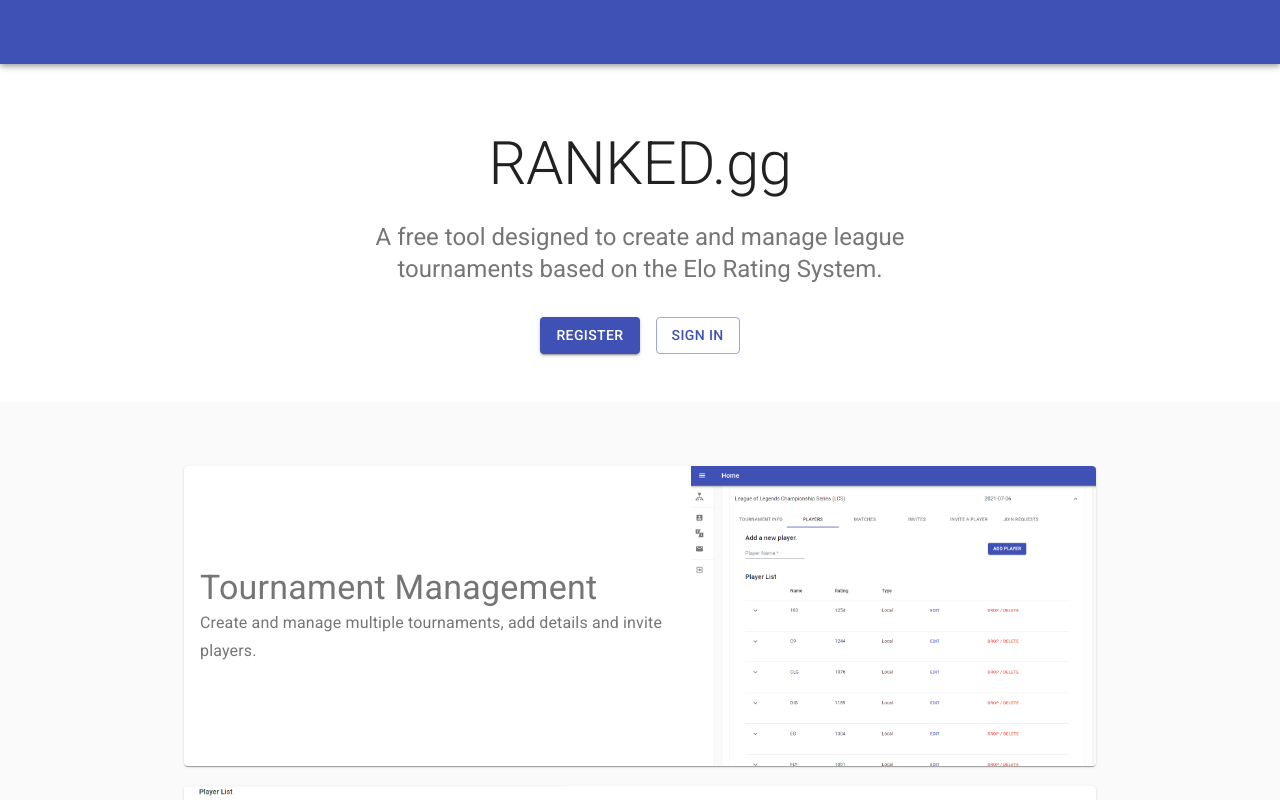
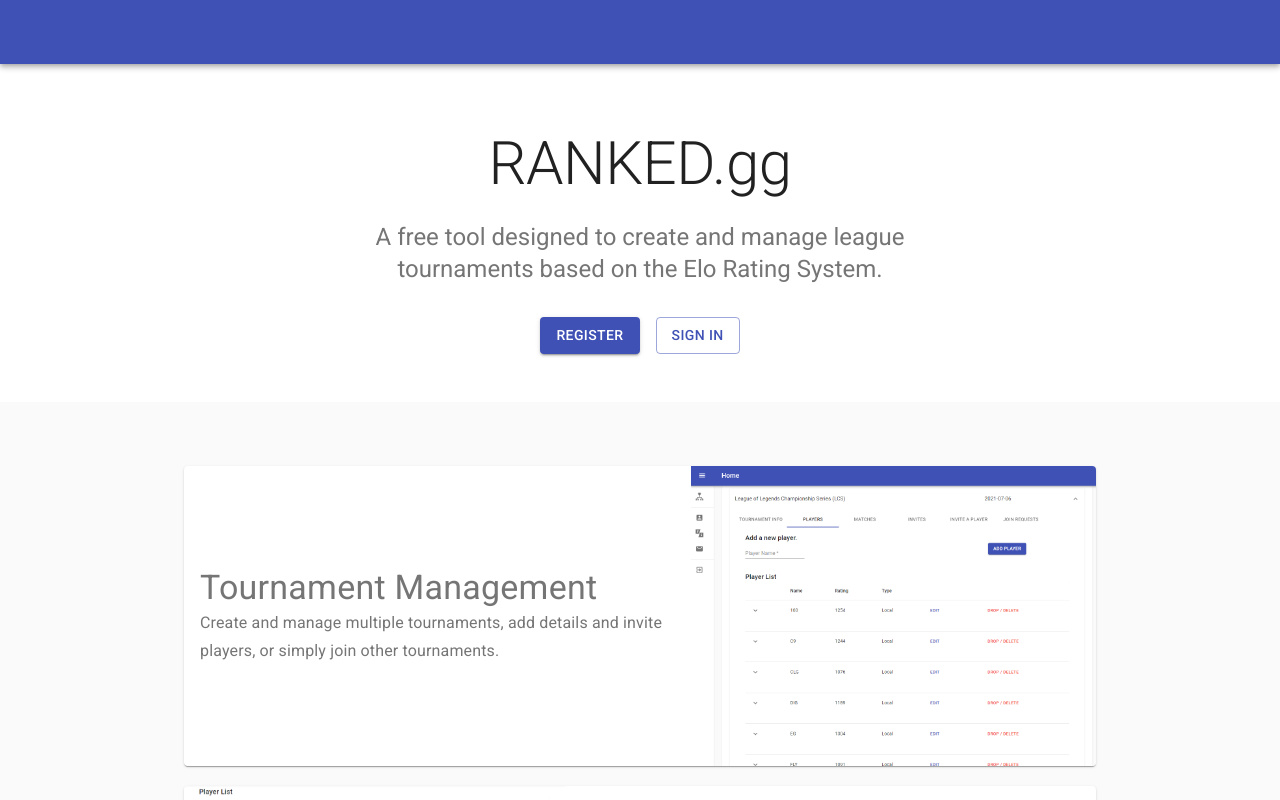
Before and after one commit to Upzaid/Ranked-Front-End-Material-UI, a React (Create React App) app: page / in a window 1280 px wide. Shown: the top 800 px of the page. Built offline with nearby package versions, Linux system fonts and the light colour scheme; no server answers.

Commit message:
Changed text on landing page

```diff
--- a/src/components/Landing/Landing.jsx
+++ b/src/components/Landing/Landing.jsx
@@ -144,7 +144,7 @@ export default function Landing() {
           <DescriptionCardLeft
             title="Tournament Management"
             image={ScreenShot1}
-            text="Create and manage multiple tournaments, add details and invite players."
+            text="Create and manage multiple tournaments, add details and invite players, or simply join other tournaments."
           />
           <br />
           <DescriptionCardRight
```
